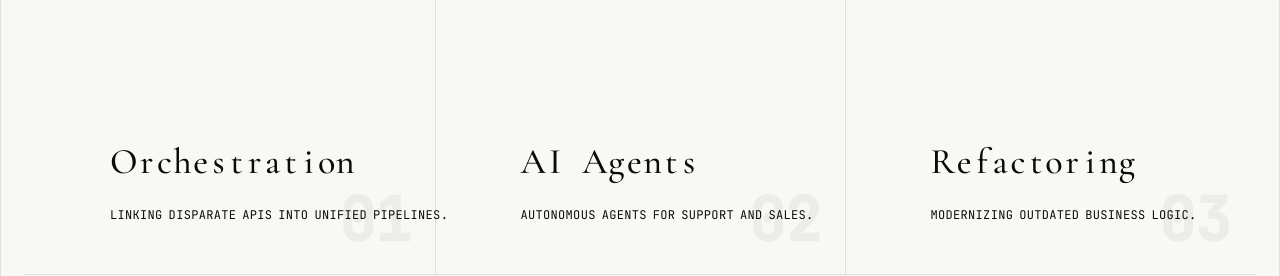
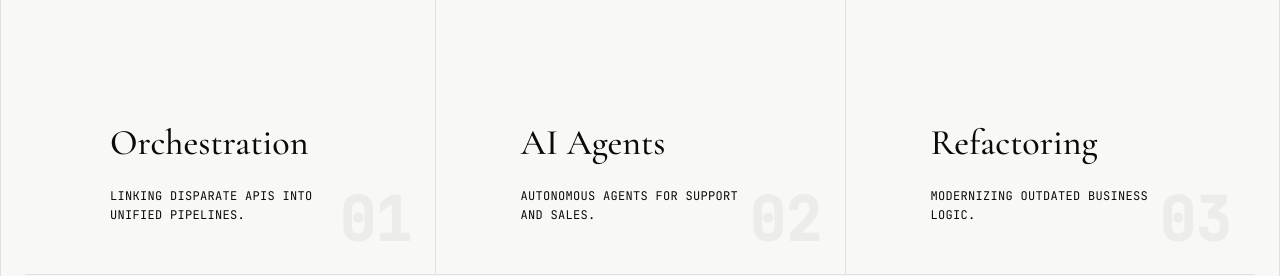
Before and after one commit to tigranu80-lang/tigran-web-prod, a React (Vite) app in the folder TigranWebInter/: page / in a window 1280 px wide. Shown: the part 1260-1536 px from the top of the page. Built offline with nearby package versions, Linux system fonts and the light colour scheme; no server answers.

Commit message:
Fix: Remove DecryptedText effect from Services cards to improve readability

```diff
--- a/TigranWebInter/components/Services.tsx
+++ b/TigranWebInter/components/Services.tsx
@@ -63,10 +63,10 @@ const Services: React.FC = () => {
               <div className="flex flex-col items-center w-full">
                 <div className="w-full max-w-full md:max-w-[240px]"> {/* Container specifically sized to center visually */}
                   <h3 className="text-3xl md:text-4xl font-serif font-medium text-ink-950 mb-4 md:mb-6 group-hover:-translate-y-2 transition-transform duration-500 text-left">
-                    <DecryptedText text={service.title} speed={30} />
+                    {service.title}
                   </h3>
                   <p className="text-ink-500 font-mono text-xs leading-relaxed uppercase tracking-wide text-left max-w-xs md:max-w-none">
-                    <DecryptedText text={service.description} speed={10} />
+                    {service.description}
                   </p>
                 </div>
               </div>
```
